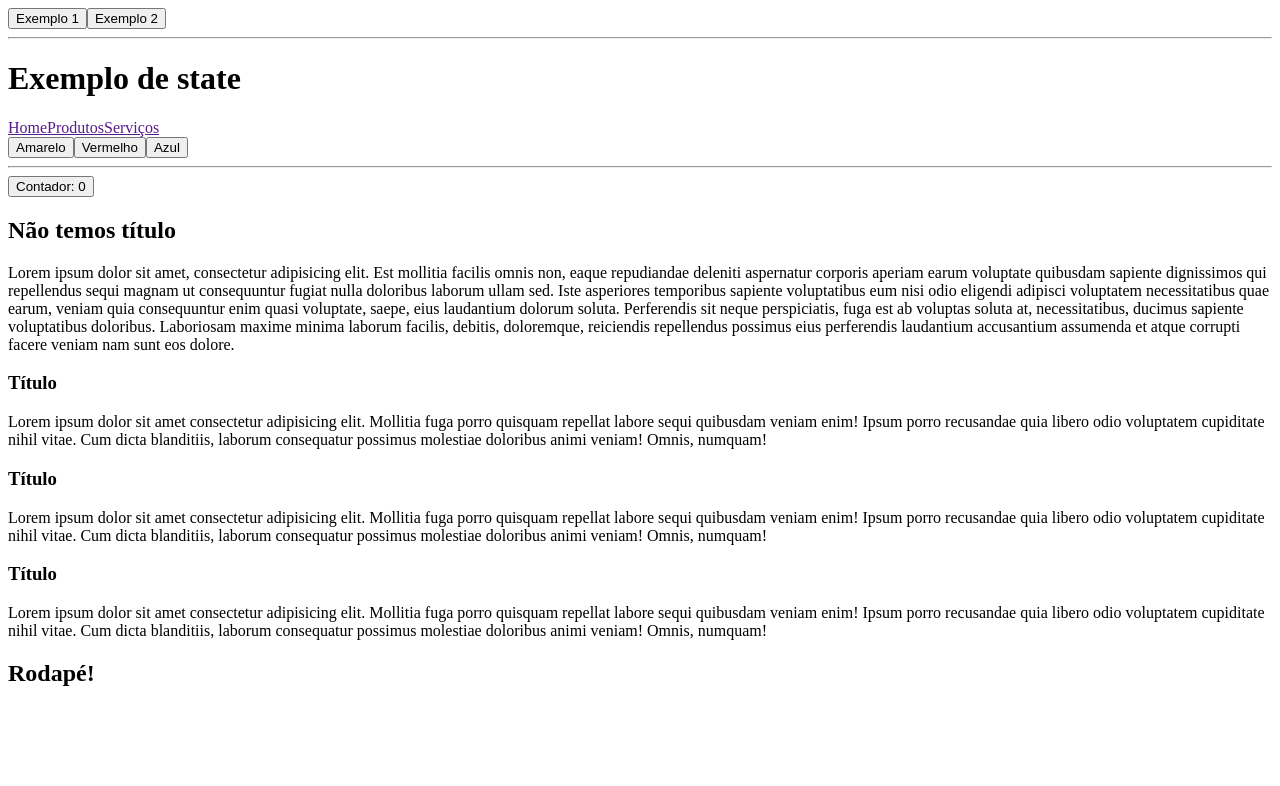
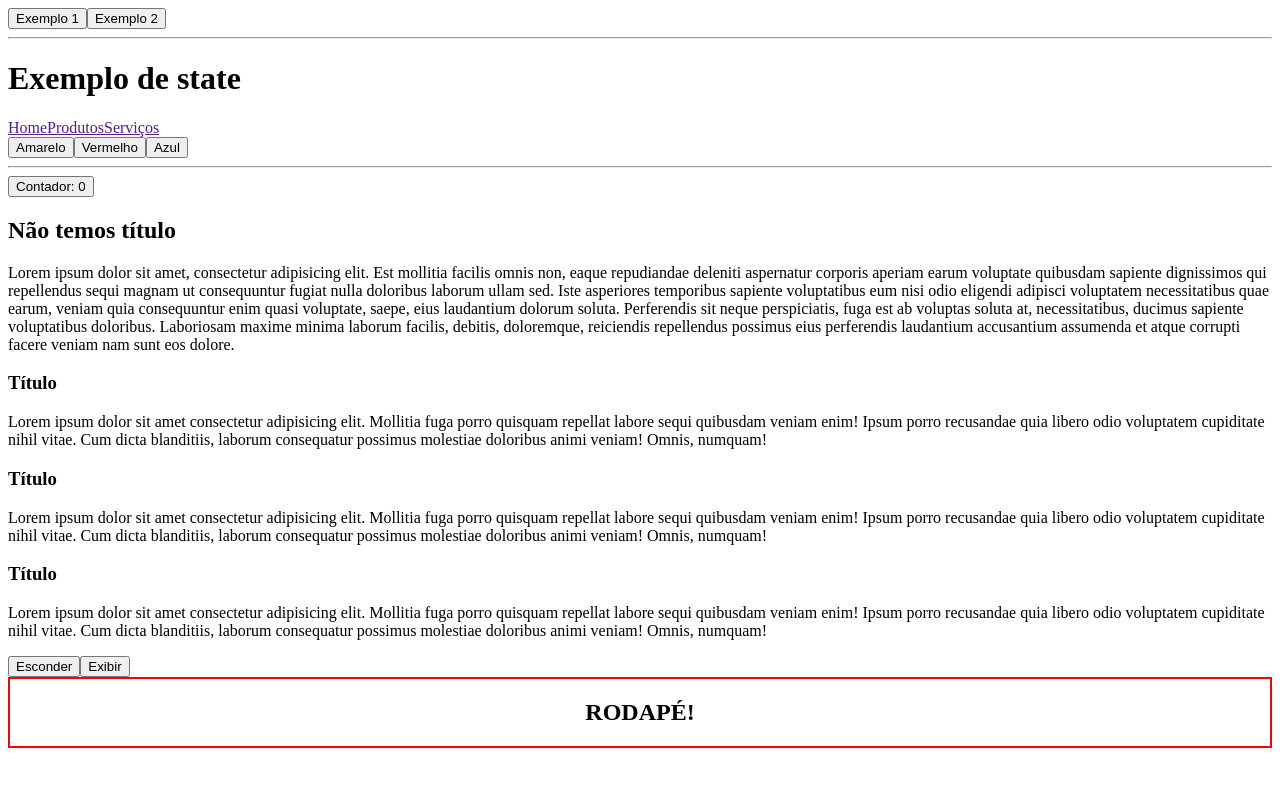
Before and after one commit to LucasMendesz/meu-app, a React (Create React App) app: page / in a window 1280 px wide. Shown: the top 786 px of the page. Built offline with nearby package versions, Linux system fonts and the light colour scheme.

Commit message:
Mais exemplo de useState

```diff
--- a/src/Components/layout/Rodape.jsx
+++ b/src/Components/layout/Rodape.jsx
@@ -1,8 +1,29 @@
+import { useState } from "react";
+
 const Rodape = () => {
+  const [estilos, setEstilos] = useState({
+    textAlign: "center",
+    textTransform: "uppercase",
+    border: "solid 2px red",
+  });
+
+  const esconder = () => setEstilos({ display: "none" });
+  const exibir = () => setEstilos({ display: "block" });
+
   return (
-    <footer>
-      <h2>Rodapé!</h2>
-    </footer>
+    <>
+      <button>
+        <span onMouseOver={esconder}>Esconder</span>
+      </button>
+
+      <button>
+        <span onMouseOver={exibir}>Exibir</span>
+      </button>
+
+      <footer style={estilos}>
+        <h2>Rodapé!</h2>
+      </footer>
+    </>
   );
 };
 export default Rodape;
```
